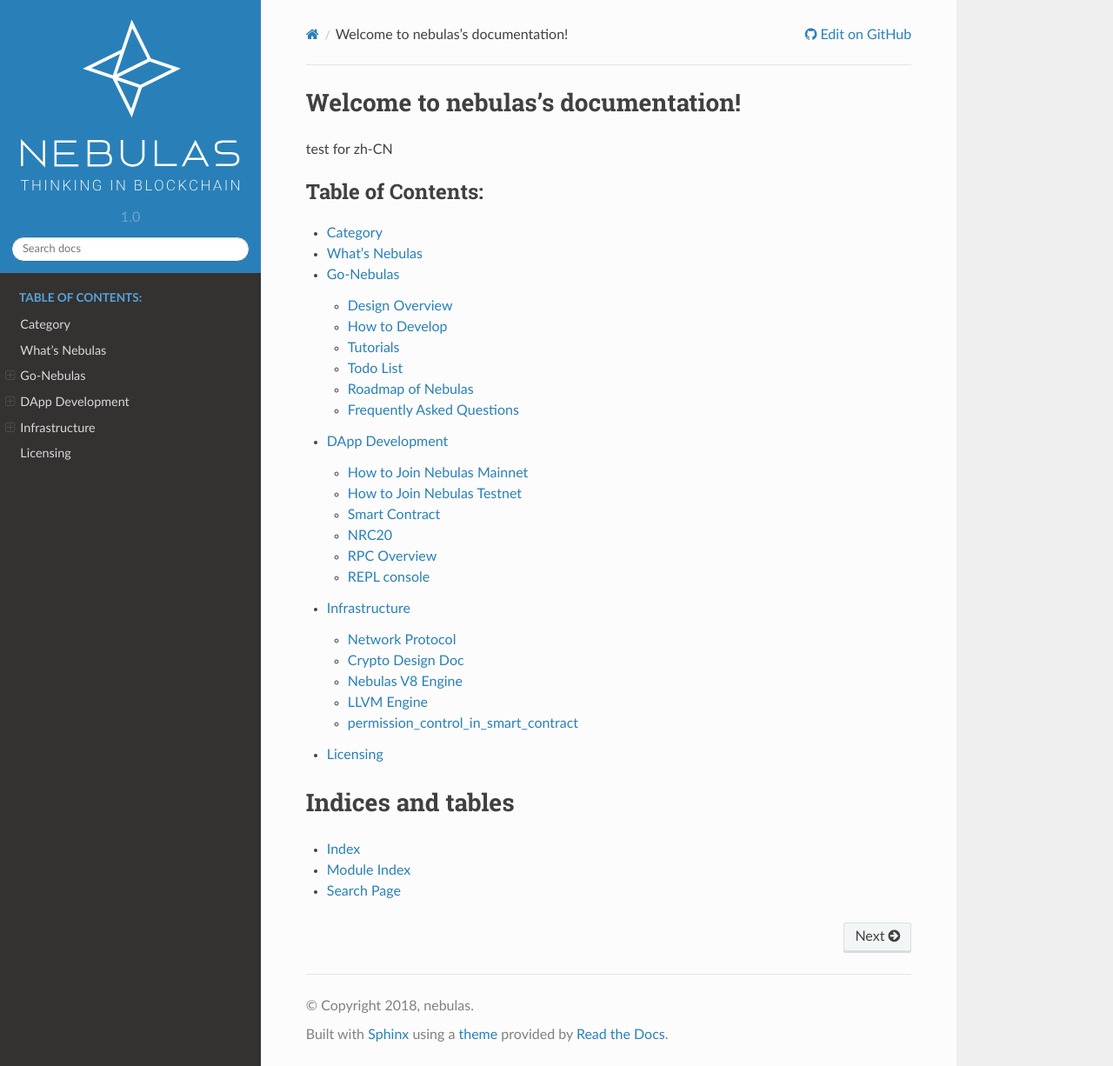
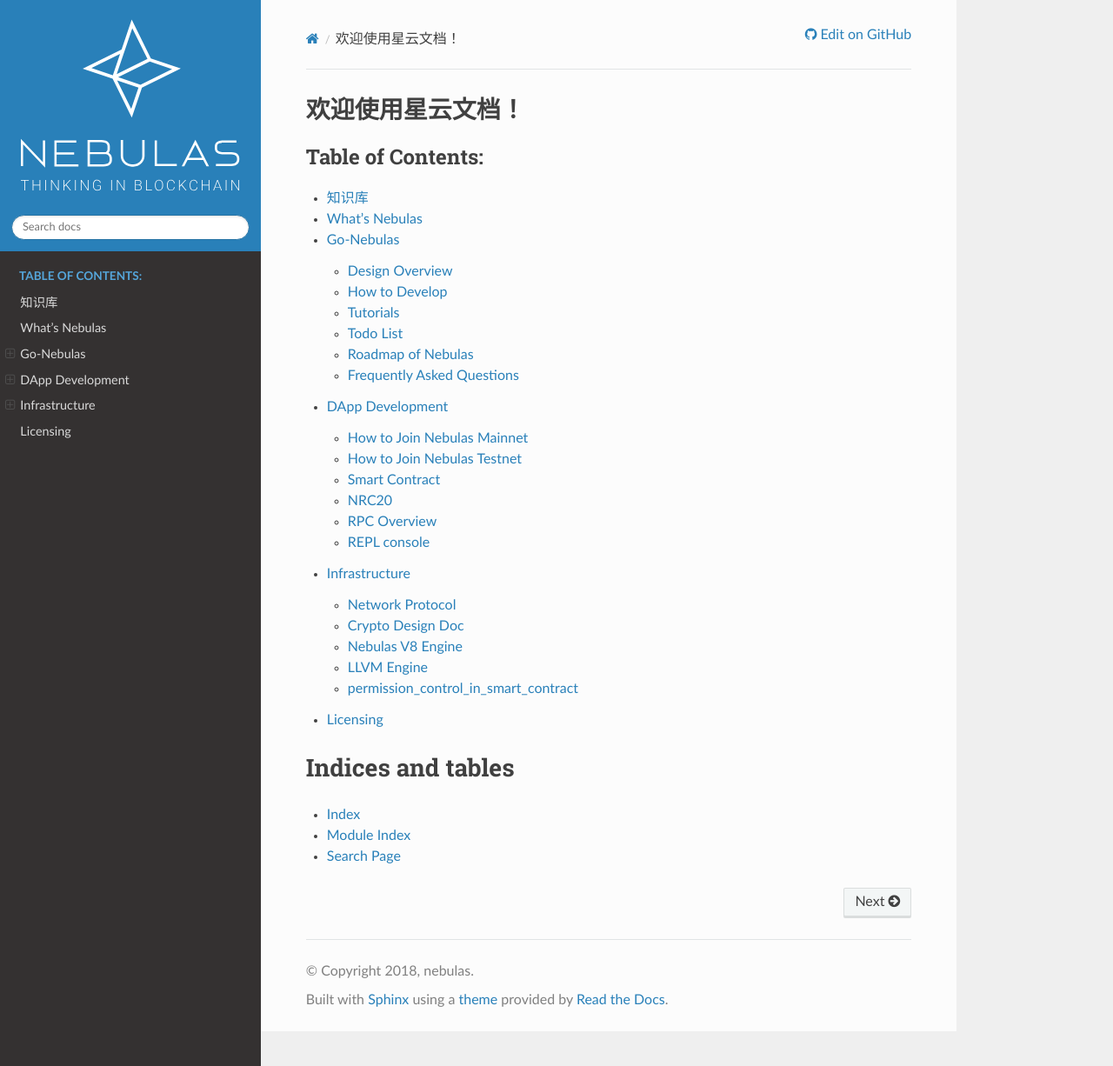
Before and after one commit to nebulasio/nebdocs, a Sphinx documentation site: the page built from docs/index.rst, in a window 1280 px wide and 1226 px high. Shown: the whole window at 87% size. Built offline with Sphinx 7.4.7 and the Read the Docs theme 2.0.0, drawn with Linux system fonts in a browser that asks for light colours.

Commit message:
no display version

```diff
--- a/docs/conf.py
+++ b/docs/conf.py
@@ -107,6 +107,7 @@
 #
 html_theme_options = {
     'logo_only': True,  # if we have a html_logo below, this shows /only/ the logo with no title text
+    'display_version' : False,
     'collapse_navigation': False,  # Collapse navigation (False makes it tree-like)
 }
 
--- a/docs/index.rst
+++ b/docs/index.rst
@@ -3,10 +3,9 @@
    You can adapt this file completely to your liking, but it should at least
    contain the root `toctree` directive.
 
-Welcome to nebulas's documentation!
+欢迎使用星云文档！
 ========================================
 
-test for zh-CN
 
 .. toctree::
     :maxdepth: 2
--- a/docs/tutorials-1.md
+++ b/docs/tutorials-1.md
@@ -1,4 +1,4 @@
-# Category
+# 知识库
 
 Here is all you need to dive into Nebulas.
 
```
